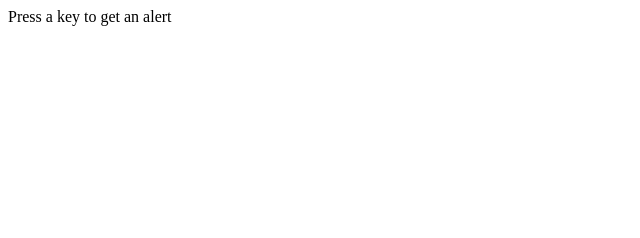
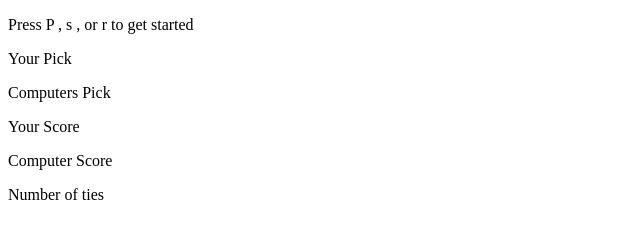
Before and after one commit to unbeatablesites/Rock-Paper-Scissors, a plain HTML site: page index.html in a window 1280 px wide. Shown: the whole page, without its empty margins (0-640 px from the left). Drawn offline with Linux system fonts and the light colour scheme.

Commit message:
Create Divs for affected areas

```diff
--- a/index.html
+++ b/index.html
@@ -7,7 +7,12 @@
 
   <body>
     <div id="game">
-      Press a key to get an alert
+      <p id="directions">Press P , s , or r to get started</p>
+      <p id="HumanGuess">Your Pick</p>
+      <p id="Computer Guess">Computers Pick</p>
+      <p id="HumanScore">Your Score</p>
+      <p id="ComputerScore">Computer Score</p>
+      <p id="timesTied">Number of ties</p>
     </div>
 
     <script type="text/javascript">
```
